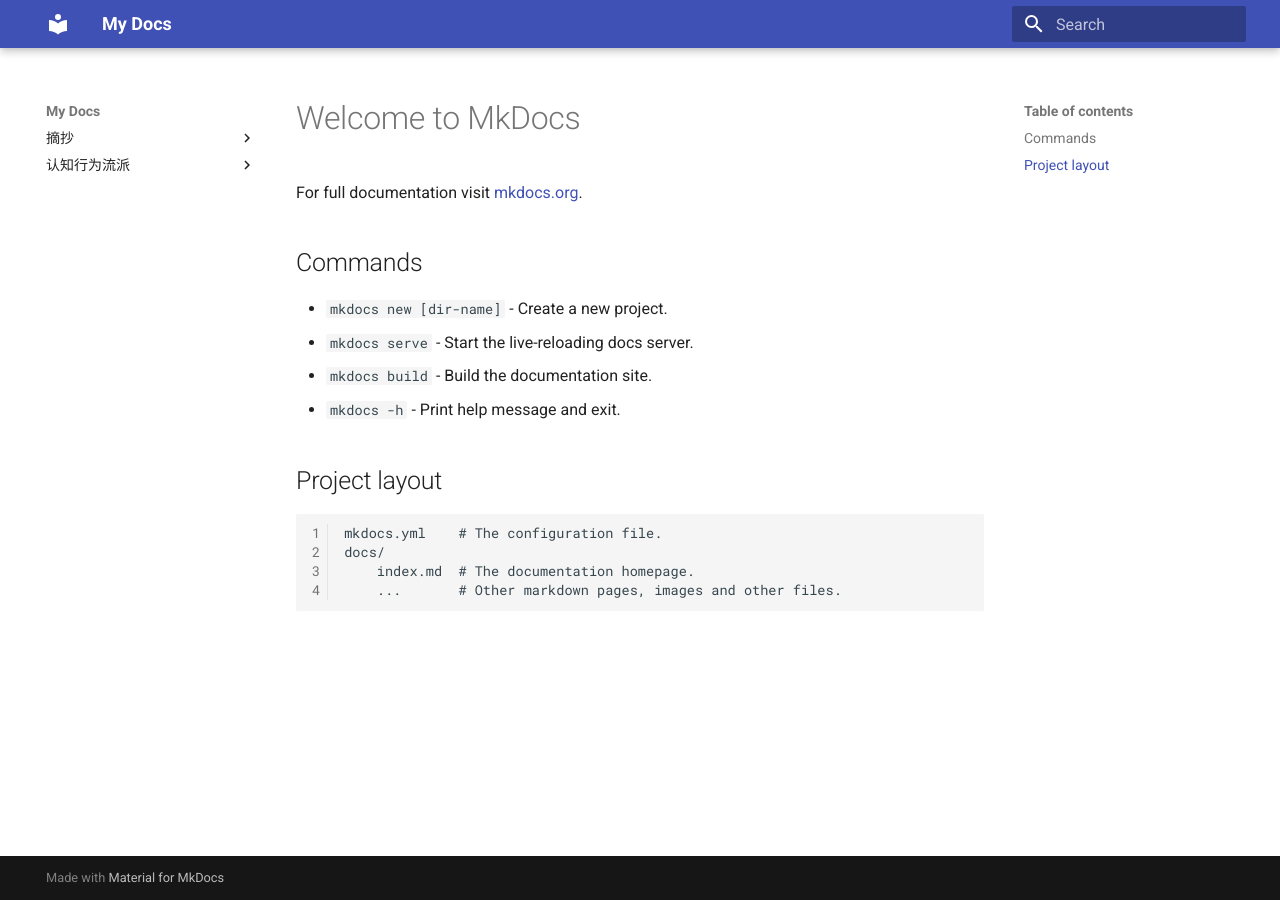
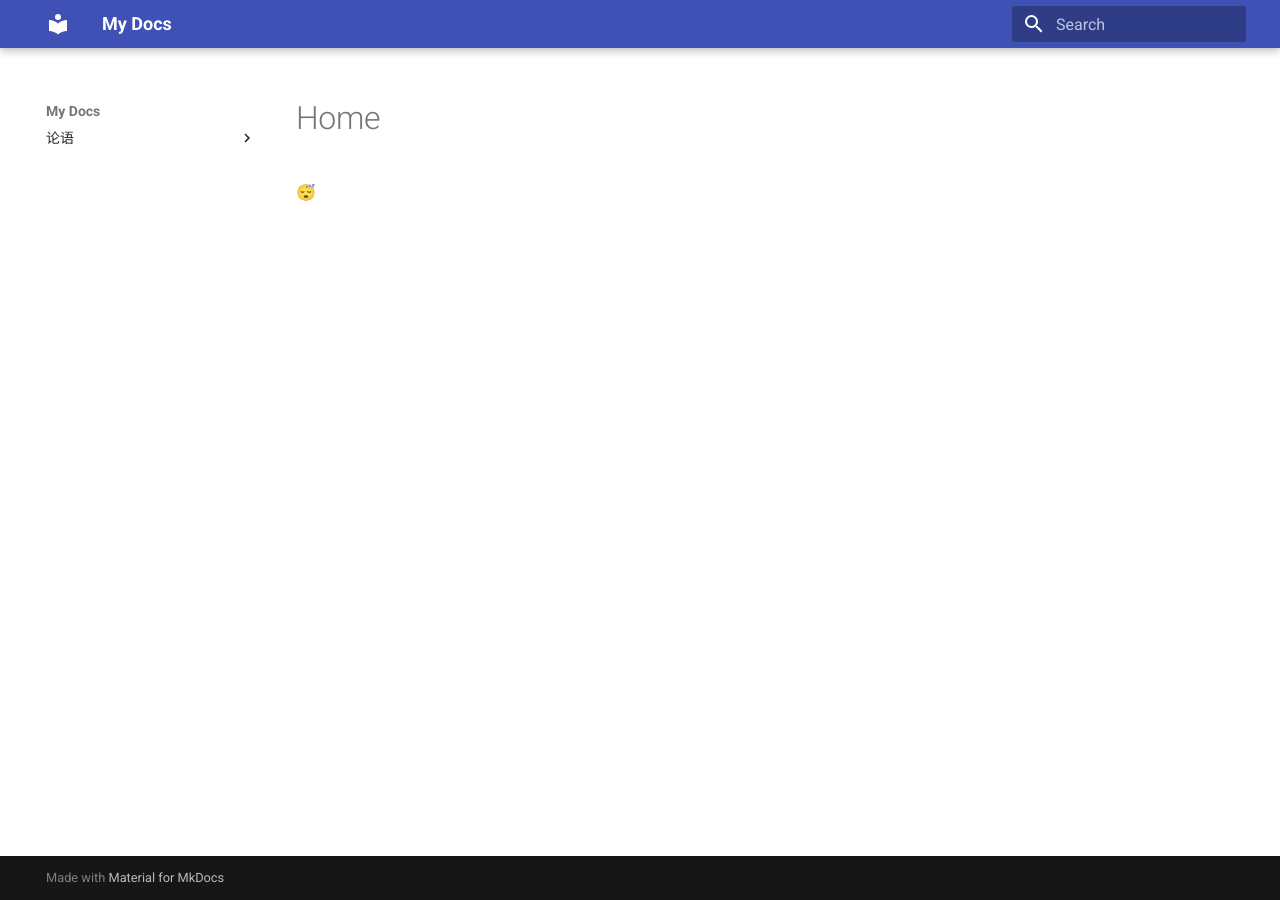
Before and after one commit to WaterOf/meaning-collection, an MkDocs documentation site: the page built from docs/index.md, in a window 1280 px wide. Built offline with MkDocs 1.6.1 and Material for MkDocs 9.7.7, drawn with Linux system fonts in a browser that asks for light colours.

Commit message:
adjust structure of project

```diff
--- a/docs/index.md
+++ b/docs/index.md
@@ -1,17 +1 @@
-# Welcome to MkDocs
-
-For full documentation visit [mkdocs.org](https://www.mkdocs.org).
-
-## Commands
-
-* `mkdocs new [dir-name]` - Create a new project.
-* `mkdocs serve` - Start the live-reloading docs server.
-* `mkdocs build` - Build the documentation site.
-* `mkdocs -h` - Print help message and exit.
-
-## Project layout
-
-    mkdocs.yml    # The configuration file.
-    docs/
-        index.md  # The documentation homepage.
-        ...       # Other markdown pages, images and other files.
+😴
--- a/mkdocs.yml
+++ b/mkdocs.yml
@@ -28,11 +28,6 @@
 - https://unpkg.com/katex@0/dist/katex.min.css
 
 nav:
-- 摘抄:
-  - 论语:
-    - 学而: 摘抄/论语/01学而.md
-  - 黄帝内经:
-    - 上古天真论: 摘抄/黄帝内经/上古天真论.md
-- 认知行为流派:
-  - 认知行为疗法入门:
-    - . 心理学基础: 认知行为流派/认知行为疗法入门/1. 心理学基础.md
+- 论语:
+  - 学而: 论语/01学而.md
+  - 为政: 论语/02为政.md
```
Also changed, not shown: docs/摘抄/黄帝内经/上古天真论.md (deleted, +0 -5 lines), docs/认知行为流派/认知行为疗法入门/1. 心理学基础.md (deleted, +0 -37 lines), generate_nav.py (+30 -8 lines), docs/论语/01学而.md (renamed from docs/摘抄/论语/01学而.md), docs/论语/02为政.md (renamed from docs/摘抄/论语/02为政.md), 1 other file.
